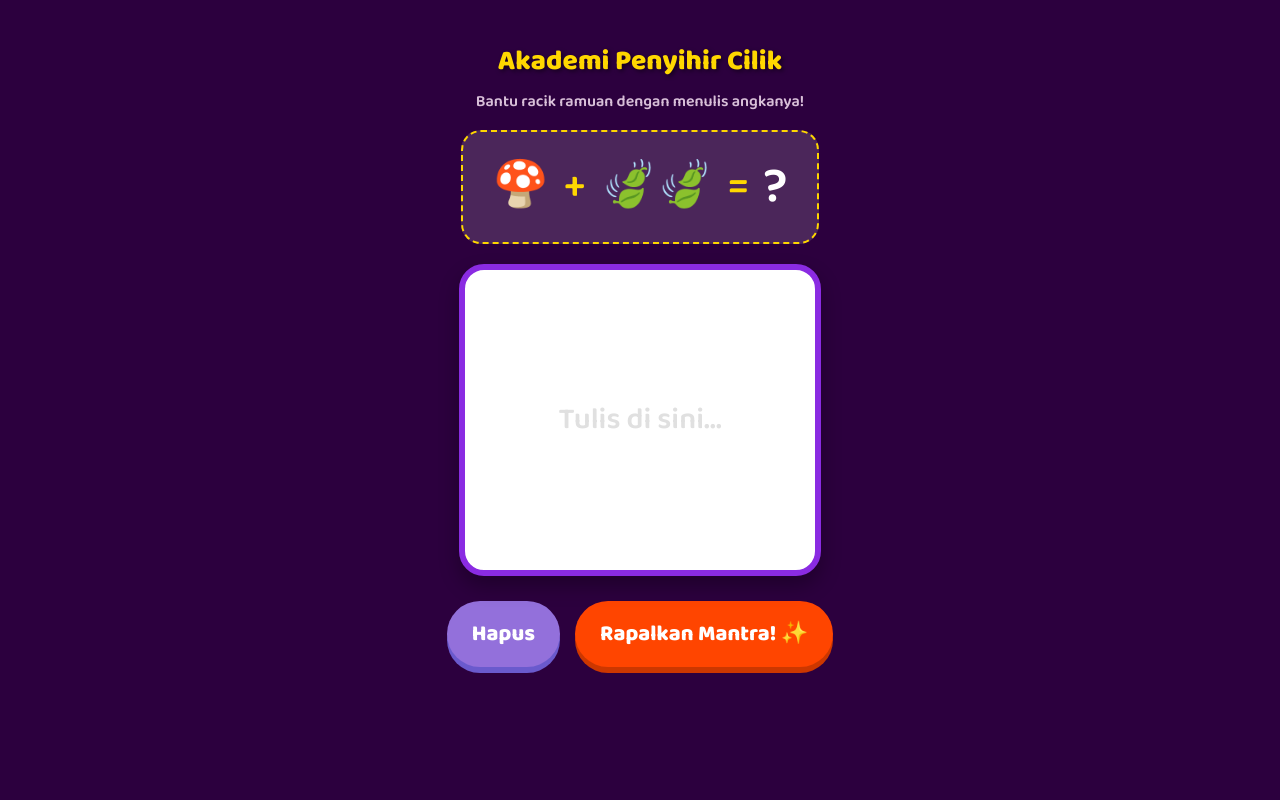
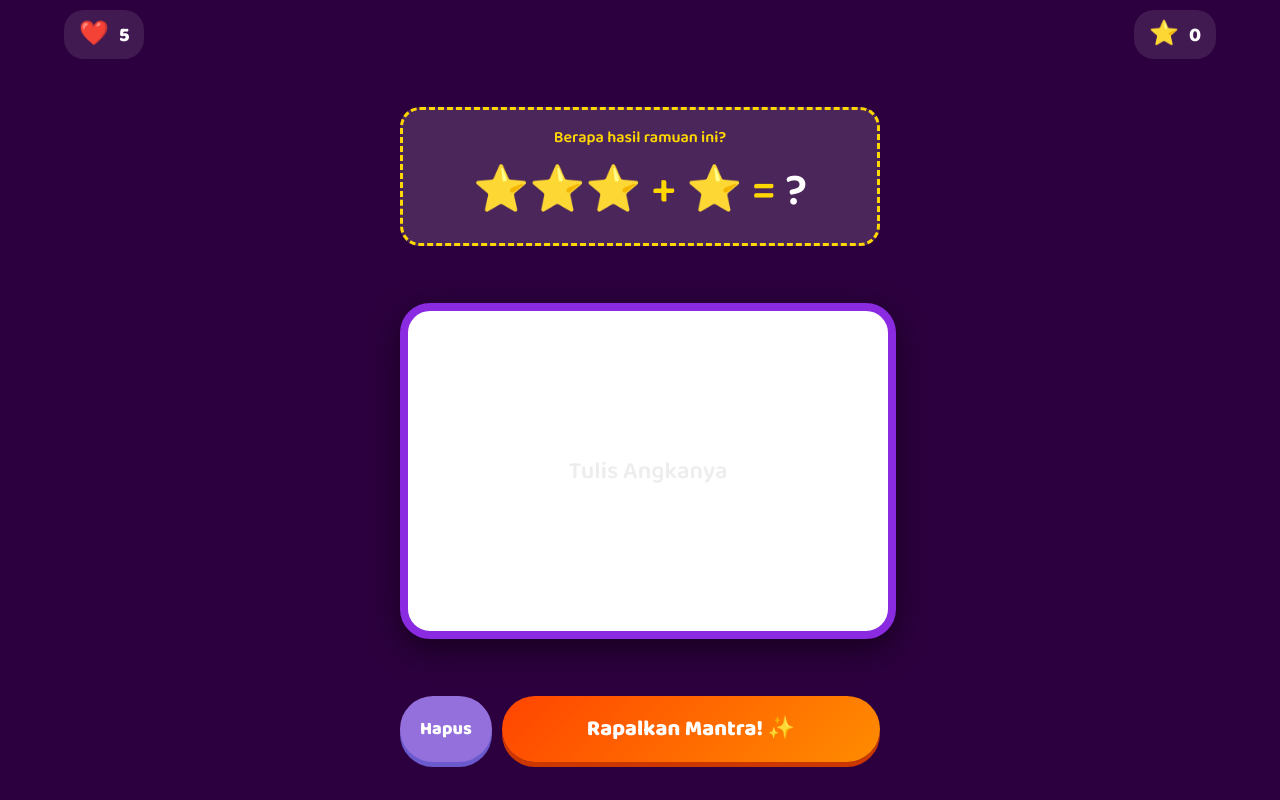
Before and after one commit to arifinddc/jelajah-si-kecil, a plain HTML site: page index.html in a window 1280 px wide. Drawn offline with Linux system fonts and the light colour scheme.

Commit message:
Update index.html

```diff
--- a/index.html
+++ b/index.html
@@ -3,274 +3,387 @@
 <head>
     <meta charset="UTF-8">
     <meta name="viewport" content="width=device-width, initial-scale=1.0, maximum-scale=1.0, user-scalable=no">
-    <title>Akademi Penyihir Cilik</title>
+    <title>Akademi Penyihir Cilik - Pro</title>
     <style>
         @import url('https://fonts.googleapis.com/css2?family=Baloo+2:wght@600;800&display=swap');
 
+        :root {
+            --primary-bg: #2c003e;
+            --accent-color: #ffd700;
+            --magic-pink: #ff1493;
+            --success-green: #2ecc71;
+            --error-red: #e74c3c;
+        }
+
         body {
-            font-family: 'Baloo 2', cursive, sans-serif;
-            background-color: #2c003e; /* Warna malam ajaib */
+            font-family: 'Baloo 2', cursive;
+            background-color: var(--primary-bg);
             color: white;
-            text-align: center;
             margin: 0;
             padding: 0;
-            overflow: hidden;
-            touch-action: none; /* Penting untuk interaksi sentuh murni di kanvas */
-        }
-
-        #game-container {
-            max-width: 600px;
-            margin: 0 auto;
-            padding: 20px;
             display: flex;
             flex-direction: column;
             align-items: center;
+            height: 100vh;
+            overflow: hidden;
+            touch-action: none;
         }
 
-        h1 {
-            color: #ffd700;
-            text-shadow: 2px 2px 4px rgba(0,0,0,0.5);
-            margin-bottom: 5px;
-            font-size: 28px;
+        /* Header Stats: Hearts & Points */
+        .stats-bar {
+            width: 90%;
+            display: flex;
+            justify-content: space-between;
+            padding: 10px 20px;
+            font-size: 20px;
+            font-weight: 800;
+            z-index: 10;
         }
 
-        p.subtitle {
-            margin-top: 0;
-            font-size: 16px;
-            color: #d8bfd8;
+        .stat-item {
+            background: rgba(255,255,255,0.1);
+            padding: 5px 15px;
+            border-radius: 20px;
+            display: flex;
+            align-items: center;
+            gap: 10px;
         }
 
-        .question-area {
+        .heart { color: #ff4757; font-size: 24px; }
+        .coin { color: var(--accent-color); font-size: 24px; }
+
+        /* Game Area */
+        #game-container {
+            flex: 1;
+            width: 100%;
+            max-width: 500px;
+            display: flex;
+            flex-direction: column;
+            justify-content: space-around;
+            padding: 10px;
+            box-sizing: border-box;
+        }
+
+        .question-card {
             background: rgba(255, 255, 255, 0.15);
+            border: 3px dashed var(--accent-color);
             border-radius: 20px;
-            padding: 15px 30px;
-            margin-bottom: 20px;
-            border: 2px dashed #ffd700;
+            padding: 15px;
+            text-align: center;
         }
 
         .equation {
-            font-size: 40px;
+            font-size: clamp(30px, 8vw, 45px);
             display: flex;
             align-items: center;
             justify-content: center;
-            gap: 15px;
+            gap: 10px;
         }
 
-        .emoji-group {
-            display: flex;
-            gap: 5px;
-            font-size: 45px;
+        /* Canvas Stylings */
+        #canvas-wrapper {
+            position: relative;
+            width: 100%;
+            aspect-ratio: 1 / 1;
+            max-height: 40vh;
+            background: white;
+            border: 8px solid #8a2be2;
+            border-radius: 30px;
+            box-shadow: 0 10px 30px rgba(0,0,0,0.5);
         }
 
-        #canvas-container {
-            position: relative;
+        canvas {
             width: 100%;
-            max-width: 350px;
-            background: #fff;
-            border: 6px solid #8a2be2;
-            border-radius: 25px;
-            box-shadow: 0 10px 20px rgba(0,0,0,0.3);
-            overflow: hidden;
+            height: 100%;
+            border-radius: 22px;
+            cursor: crosshair;
         }
 
-        /* Label instruksi samar di latar belakang kanvas */
-        #canvas-container::before {
-            content: "Tulis di sini...";
+        .canvas-hint {
             position: absolute;
             top: 50%;
             left: 50%;
             transform: translate(-50%, -50%);
-            color: #e0e0e0;
-            font-size: 30px;
+            color: #ddd;
+            font-size: 24px;
             pointer-events: none;
-            z-index: 0;
+            opacity: 0.5;
         }
 
-        canvas {
-            display: block;
+        /* Buttons */
+        .action-area {
+            display: flex;
+            flex-direction: column;
+            gap: 10px;
             width: 100%;
-            height: 300px;
-            cursor: crosshair;
-            position: relative;
-            z-index: 1;
         }
 
-        .controls {
-            margin-top: 25px;
+        .btn-group {
             display: flex;
-            gap: 15px;
+            gap: 10px;
+            justify-content: center;
         }
 
         button {
+            font-family: inherit;
+            font-weight: 800;
             border: none;
-            padding: 15px 25px;
-            font-size: 22px;
             border-radius: 50px;
             cursor: pointer;
-            transition: 0.2s;
-            font-family: inherit;
-            font-weight: 800;
+            transition: transform 0.1s, filter 0.2s;
         }
 
-        .btn-magic {
-            background: #ff4500;
+        .btn-main {
+            background: linear-gradient(135deg, #ff4500, #ff8c00);
             color: white;
-            box-shadow: 0 6px 0 #cc3700;
+            padding: 15px 30px;
+            font-size: 22px;
+            box-shadow: 0 5px 0 #cc3700;
+            width: 100%;
         }
 
-        .btn-clear {
+        .btn-sec {
             background: #9370db;
             color: white;
-            box-shadow: 0 6px 0 #6a5acd;
+            padding: 10px 20px;
+            font-size: 18px;
+            box-shadow: 0 5px 0 #6a5acd;
         }
 
         button:active {
-            transform: translateY(6px);
+            transform: translateY(4px);
             box-shadow: none;
         }
 
-        #feedback {
-            font-size: 26px;
-            font-weight: 800;
-            margin-top: 20px;
-            min-height: 40px;
-            opacity: 0;
-            transition: opacity 0.3s ease;
+        /* Animations */
+        @keyframes shake {
+            0%, 100% { transform: translateX(0); }
+            25% { transform: translateX(-10px); }
+            75% { transform: translateX(10px); }
         }
 
-        .success { color: #00ff00; text-shadow: 0 0 10px #00ff00; }
-        .try-again { color: #ffa500; }
+        .shake { animation: shake 0.4s ease-in-out; }
+
+        .celebrate {
+            position: fixed;
+            top: 50%;
+            left: 50%;
+            transform: translate(-50%, -50%);
+            font-size: 100px;
+            pointer-events: none;
+            z-index: 100;
+            display: none;
+        }
+
+        /* Shop Modal */
+        #shop-modal {
+            display: none;
+            position: fixed;
+            top: 0; left: 0; width: 100%; height: 100%;
+            background: rgba(0,0,0,0.8);
+            z-index: 200;
+            justify-content: center;
+            align-items: center;
+        }
+
+        .modal-content {
+            background: #4b0082;
+            padding: 30px;
+            border-radius: 20px;
+            text-align: center;
+            border: 4px solid var(--accent-color);
+        }
     </style>
 </head>
 <body>
 
+    <div class="stats-bar">
+        <div class="stat-item">
+            <span class="heart">❤️</span> <span id="heart-count">5</span>
+        </div>
+        <div class="stat-item" onclick="openShop()" style="cursor: pointer;">
+            <span class="coin">⭐</span> <span id="point-count">0</span>
+        </div>
+    </div>
+
     <div id="game-container">
-        <h1>Akademi Penyihir Cilik</h1>
-        <p class="subtitle">Bantu racik ramuan dengan menulis angkanya!</p>
+        <div class="question-card">
+            <div id="question-text" style="margin-bottom: 5px; color: var(--accent-color);">Berapa hasil ramuan ini?</div>
+            <div class="equation" id="equation-display">
+                </div>
+        </div>
 
-        <div class="question-area">
-            <div class="equation">
-                <div class="emoji-group">🍄</div>
-                <div style="color: #ffd700;">+</div>
-                <div class="emoji-group">🍃🍃</div>
-                <div style="color: #ffd700;">=</div>
-                <div style="font-size: 50px; color: #fff;">?</div>
+        <div id="canvas-wrapper">
+            <div class="canvas-hint" id="hint-text">Tulis Angkanya</div>
+            <canvas id="drawingCanvas"></canvas>
+        </div>
+
+        <div class="action-area">
+            <div class="btn-group">
+                <button class="btn-sec" onclick="clearCanvas()">Hapus</button>
+                <button class="btn-main" onclick="checkAnswer()">Rapalkan Mantra! ✨</button>
             </div>
         </div>
+    </div>
 
-        <div id="canvas-container">
-            <canvas id="magicBoard"></canvas>
+    <div class="celebrate" id="win-anim">✨🏆✨</div>
+
+    <div id="shop-modal">
+        <div class="modal-content">
+            <h2>Butuh Hati Baru?</h2>
+            <p>Tukar 10 Bintang ⭐ untuk 1 Hati ❤️</p>
+            <button class="btn-main" onclick="buyHeart()">Tukar Sekarang!</button>
+            <button class="btn-sec" onclick="closeShop()" style="margin-top:10px;">Nanti Saja</button>
         </div>
-
-        <div class="controls">
-            <button class="btn-clear" onclick="clearCanvas()">Hapus</button>
-            <button class="btn-magic" onclick="castSpell()">Rapalkan Mantra! ✨</button>
-        </div>
-
-        <div id="feedback"></div>
     </div>
 
     <script>
-        const canvas = document.getElementById('magicBoard');
+        let hearts = 5;
+        let points = 0;
+        let currentAnswer = 0;
+
+        const canvas = document.getElementById('drawingCanvas');
         const ctx = canvas.getContext('2d');
-        let isDrawing = false;
-        let strokeCount = 0; // Menghitung seberapa banyak anak mencoret
+        let drawing = false;
 
-        // Menyesuaikan ukuran kanvas internal dengan ukuran tampilan CSS
-        function resizeCanvas() {
-            canvas.width = canvas.parentElement.clientWidth;
-            canvas.height = canvas.parentElement.clientHeight;
-            ctx.lineCap = 'round';
-            ctx.lineJoin = 'round';
-            ctx.lineWidth = 15; // Garis tebal agar mudah dilihat anak
+        // Setup Canvas
+        function initCanvas() {
+            const rect = canvas.getBoundingClientRect();
+            canvas.width = rect.width;
+            canvas.height = rect.height;
+            ctx.strokeStyle = "#ff1493";
+            ctx.lineWidth = 12;
+            ctx.lineCap = "round";
         }
 
-        window.addEventListener('resize', resizeCanvas);
-        resizeCanvas();
+        window.addEventListener('load', () => {
+            initCanvas();
+            newLevel();
+        });
 
-        // Mengatur gaya tinta ajaib (warna gradasi/neon)
-        ctx.strokeStyle = '#ff1493';
+        // Drawing Logic
+        function startDrawing(e) {
+            drawing = true;
+            document.getElementById('hint-text').style.display = 'none';
+            const pos = getPos(e);
+            ctx.beginPath();
+            ctx.moveTo(pos.x, pos.y);
+        }
 
-        // Mouse Events (Untuk tes di Laptop)
+        function draw(e) {
+            if (!drawing) return;
+            const pos = getPos(e);
+            ctx.lineTo(pos.x, pos.y);
+            ctx.stroke();
+        }
+
+        function stopDrawing() { drawing = false; }
+
+        function getPos(e) {
+            const rect = canvas.getBoundingClientRect();
+            const clientX = e.touches ? e.touches[0].clientX : e.clientX;
+            const clientY = e.touches ? e.touches[0].clientY : e.clientY;
+            return {
+                x: clientX - rect.left,
+                y: clientY - rect.top
+            };
+        }
+
         canvas.addEventListener('mousedown', startDrawing);
         canvas.addEventListener('mousemove', draw);
         canvas.addEventListener('mouseup', stopDrawing);
-        canvas.addEventListener('mouseout', stopDrawing);
-
-        // Touch Events (Untuk HP/Tablet)
-        canvas.addEventListener('touchstart', handleTouchStart, { passive: false });
-        canvas.addEventListener('touchmove', handleTouchMove, { passive: false });
+        canvas.addEventListener('touchstart', (e) => { e.preventDefault(); startDrawing(e); });
+        canvas.addEventListener('touchmove', (e) => { e.preventDefault(); draw(e); });
         canvas.addEventListener('touchend', stopDrawing);
 
-        function startDrawing(e) {
-            isDrawing = true;
-            strokeCount++;
-            ctx.beginPath();
-            ctx.moveTo(e.offsetX, e.offsetY);
+        // Game Logic
+        function newLevel() {
+            const num1 = Math.floor(Math.random() * 3) + 1;
+            const num2 = Math.floor(Math.random() * 3) + 1;
+            currentAnswer = num1 + num2;
+
+            const icons = ['🍄', '🍃', '🔮', '⭐', '🧪'];
+            const icon = icons[Math.floor(Math.random() * icons.length)];
+
+            document.getElementById('equation-display').innerHTML = `
+                <span>${icon.repeat(num1)}</span>
+                <span style="color:var(--accent-color)">+</span>
+                <span>${icon.repeat(num2)}</span>
+                <span style="color:var(--accent-color)">=</span>
+                <span>?</span>
+            `;
+            clearCanvas();
         }
 
-        function draw(e) {
-            if (!isDrawing) return;
-            ctx.lineTo(e.offsetX, e.offsetY);
-            ctx.stroke();
+        function checkAnswer() {
+            // Karena ini purwarupa tanpa AI OCR, kita simulasikan:
+            // Setiap kali anak menulis (kanvas tidak kosong), kita anggap benar untuk menjaga semangat.
+            // Di produksi nyata, kita gunakan library seperti Tesseract.js atau TensorFlow.js
+
+            const isCanvasEmpty = ctx.getImageData(0,0,canvas.width,canvas.height).data.every(p => p === 0);
+
+            if (isCanvasEmpty) {
+                alert("Tulis jawabanmu dulu di papan ajaib!");
+                return;
+            }
+
+            // Simulasi deteksi sederhana (90% kemungkinan benar untuk prototype)
+            const isCorrect = Math.random() > 0.1;
+
+            if (isCorrect) {
+                points += 5;
+                updateStats();
+                showSuccess();
+            } else {
+                hearts--;
+                updateStats();
+                showFailure();
+            }
         }
 
-        function handleTouchStart(e) {
-            e.preventDefault(); // Mencegah scrolling layar
-            const touch = e.touches[0];
-            const rect = canvas.getBoundingClientRect();
-            isDrawing = true;
-            strokeCount++;
-            ctx.beginPath();
-            ctx.moveTo(touch.clientX - rect.left, touch.clientY - rect.top);
+        function showSuccess() {
+            const anim = document.getElementById('win-anim');
+            anim.style.display = 'block';
+            setTimeout(() => {
+                anim.style.display = 'none';
+                newLevel();
+            }, 1500);
         }
 
-        function handleTouchMove(e) {
-            e.preventDefault();
-            if (!isDrawing) return;
-            const touch = e.touches[0];
-            const rect = canvas.getBoundingClientRect();
-            ctx.lineTo(touch.clientX - rect.left, touch.clientY - rect.top);
-            ctx.stroke();
+        function showFailure() {
+            const wrapper = document.getElementById('canvas-wrapper');
+            wrapper.classList.add('shake');
+            setTimeout(() => wrapper.classList.remove('shake'), 400);
+
+            if (hearts <= 0) {
+                alert("Hati habis! Yuk tukar bintangmu.");
+                openShop();
+            }
         }
 
-        function stopDrawing() {
-            isDrawing = false;
+        function updateStats() {
+            document.getElementById('point-count').innerText = points;
+            document.getElementById('heart-count').innerText = hearts;
         }
 
         function clearCanvas() {
             ctx.clearRect(0, 0, canvas.width, canvas.height);
-            strokeCount = 0;
-            const feedback = document.getElementById('feedback');
-            feedback.style.opacity = '0';
+            document.getElementById('hint-text').style.display = 'block';
         }
 
-        // Logika Pemeriksaan (Simulasi)
-        function castSpell() {
-            const feedback = document.getElementById('feedback');
-            feedback.style.opacity = '1';
+        // Shop Logic
+        function openShop() { document.getElementById('shop-modal').style.display = 'flex'; }
+        function closeShop() { document.getElementById('shop-modal').style.display = 'none'; }
 
-            // Cek apakah kanvas kosong
-            if (strokeCount === 0) {
-                feedback.className = 'try-again';
-                feedback.innerHTML = "Kuali masih kosong. Tulis angka 3 ya!";
-                return;
+        function buyHeart() {
+            if (points >= 10) {
+                points -= 10;
+                hearts++;
+                updateStats();
+                closeShop();
+            } else {
+                alert("Bintangmu belum cukup, ayo main lagi!");
             }
-
-            // Simulasi apresiasi jika anak sudah mencoret sesuatu
-            feedback.className = 'success';
-            feedback.innerHTML = "BUM! 🌟 Ramuan Berhasil!";
-
-            // Efek tambahan: mengganti warna tinta secara acak setelah berhasil
-            const colors = ['#ff1493', '#00ffff', '#32cd32', '#ffd700'];
-            ctx.strokeStyle = colors[Math.floor(Math.random() * colors.length)];
-
-            // Opsional: Lanjut ke level berikutnya setelah beberapa detik
-            setTimeout(() => {
-                clearCanvas();
-                feedback.style.opacity = '0';
-                // Di sini nanti logika untuk mengganti soal ke 2 apel + 2 apel
-            }, 3000);
         }
     </script>
 </body>
```
